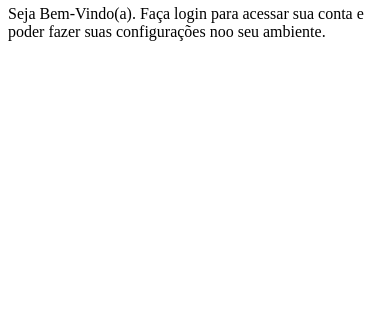
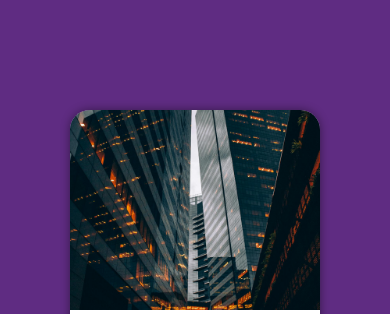
Before and after one commit to giovanifrota/Curso-em-Video, a plain HTML site: page html e css Modulo 4/ex006/tela de login/index.html in a window 390 px wide. Shown: the part 62-376 px from the top of the page. Drawn offline with Linux system fonts and the light colour scheme.

Commit message:
fazendo o mobile first

```diff
--- a/html e css Modulo 4/ex006/tela de login/estilos/style.css
+++ b/html e css Modulo 4/ex006/tela de login/estilos/style.css
@@ -3,3 +3,49 @@
 /*Verde: # 49a09d
 Lilas: #5f2c82
 */
+
+*{
+    margin:0;
+    padding:0;
+    font-family: system-ui, -apple-system, BlinkMacSystemFont, 'Segoe UI', Roboto, Oxygen, Ubuntu, Cantarell, 'Open Sans', 'Helvetica Neue', sans-serif;
+    box-sizing: border-box;
+}
+
+body,html{
+    background-color:#5f2c82 ;
+    height: 100vh;
+    width: 100vw;
+}
+
+main{
+    position: relative;
+    height: 100vh;
+    width: 100vw;
+}
+
+section#login{
+    background-color: white;
+    width: 250px;
+    height: 500px;
+    border-radius: 20px;
+    position: absolute;
+    top: 50%;
+    left: 50%;
+    transform: translate(-50%, -50%);
+    overflow: hidden;
+    box-shadow: 0px 0px 10px rgba(0, 0, 0, 0.445);
+}
+
+section#login > div#imagem{
+    background: #5f2c82 url(../imagens/pexels-dinnow-86001860-9444476.jpg) no-repeat;
+    background-position: center center;
+    background-size: cover;
+    height: 200px;
+    display: block;
+}
+
+section#login > div#formulario{
+    padding: 10px;
+    display: block;
+
+}
```
Also changed, not shown: html e css Modulo 4/ex006/tela de login/index.html (+1 -1 lines).
